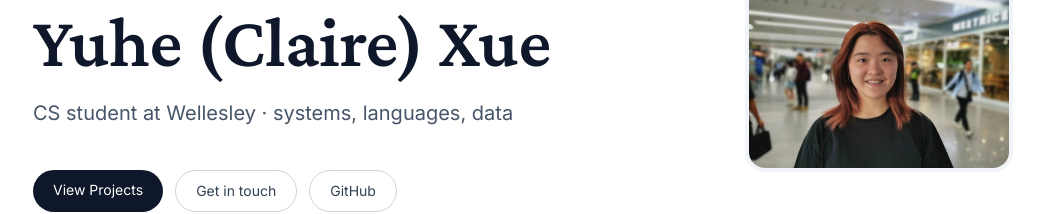
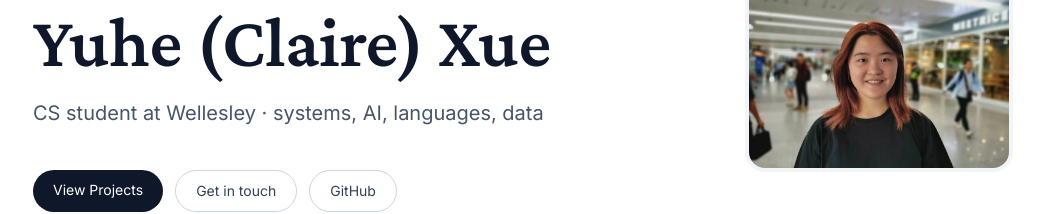
Before and after one commit to clairexue10/clairexue10.github.io, a Next.js app: page / in a window 1280 px wide. Shown: the part 220-434 px from the top of the page, without its empty margins (119-1163 px from the left). Built offline with nearby package versions, Linux system fonts and the light colour scheme.

Commit message:
Update hero tagline to include AI
Co-Authored-By: Claude Sonnet 4.6 <noreply@anthropic.com>

```diff
--- a/components/Hero.tsx
+++ b/components/Hero.tsx
@@ -13,7 +13,7 @@ export default function Hero() {
               Yuhe (Claire) Xue
             </h1>
             <p className="text-xl text-slate-600 dark:text-slate-400 font-sans mb-10 leading-relaxed">
-              CS student at Wellesley · systems, languages, data
+              CS student at Wellesley · systems, AI, languages, data
             </p>
             <div className="flex flex-wrap gap-3">
               <a
```
